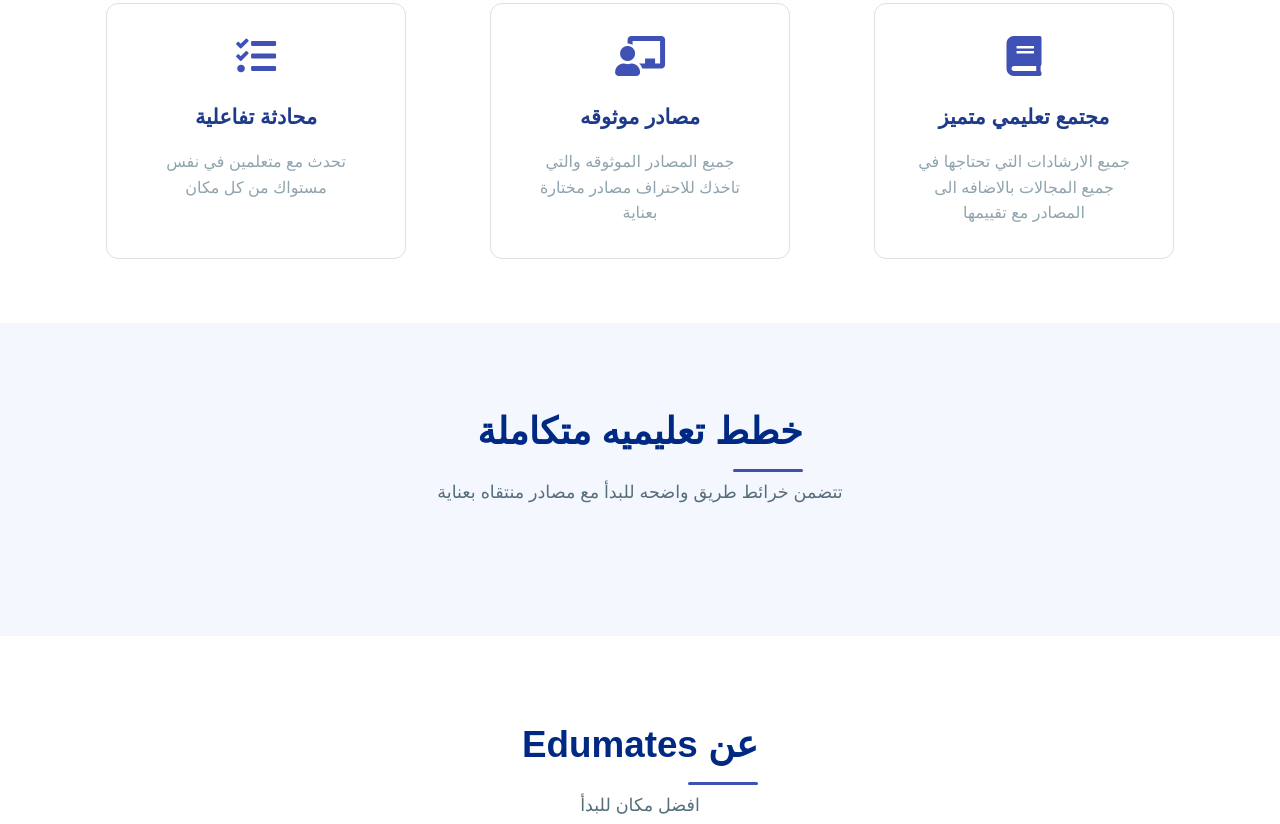
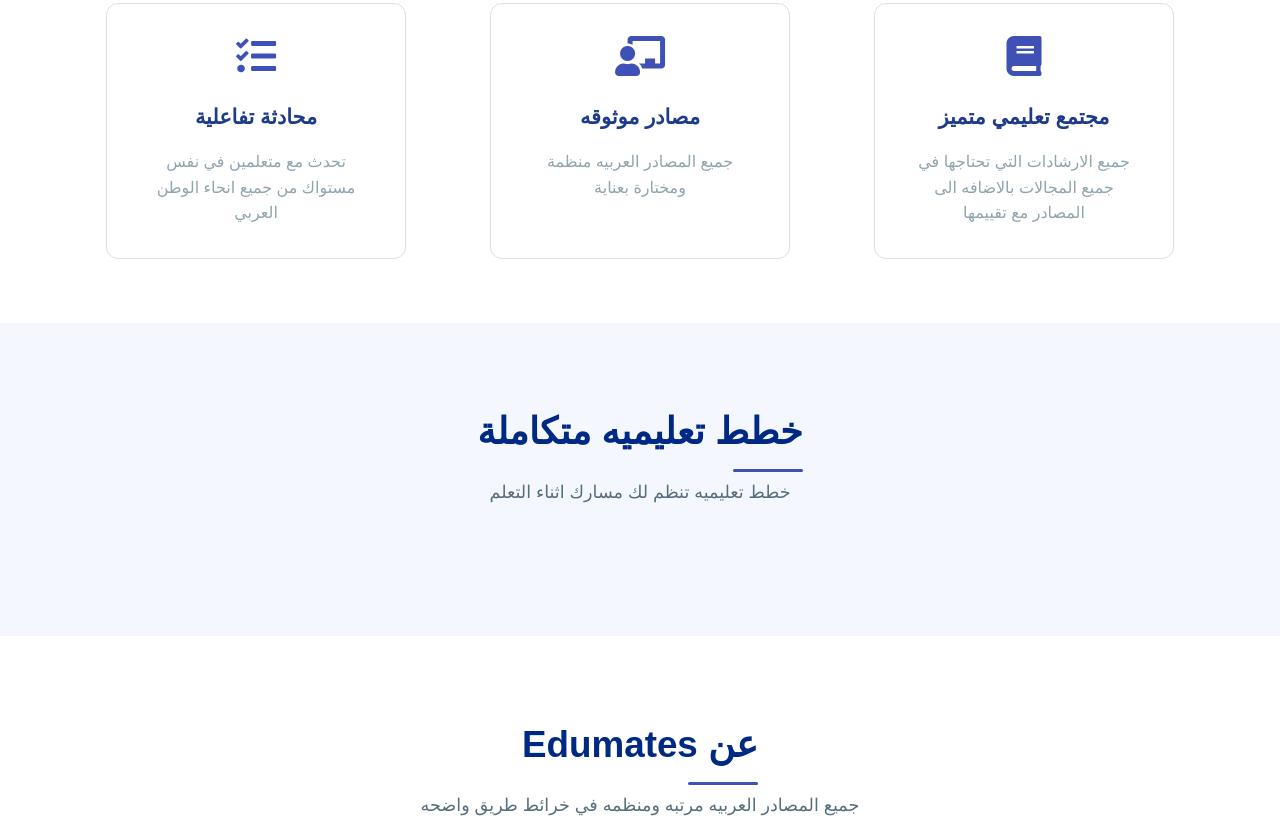
Before and after one commit to edumates/edumates, a plain HTML site: page index.html in a window 1280 px wide. Shown: the part 845-1669 px from the top of the page. Drawn offline with Linux system fonts and the light colour scheme.

Commit message:
Update index.html

```diff
--- a/index.html
+++ b/index.html
@@ -31,7 +31,7 @@
     <section class="hero-section">
         <div class="hero-content">
             <h1 class="hero-title"> افضل طريقة للبدأ-Edumates</h1>
-            <p class="hero-subtitle"> افضل المصادر والخرائط </p>
+            <p class="hero-subtitle"> افضل المصادر العربيه مرتبه ومقيمه يتم تحديثها دوريا</p>
             <a href="courses-page/courses.html" class="btn primary-btn">ابدأ الان مجانا</a>
         </div>
         <div class="hero-image">
@@ -48,26 +48,26 @@
         <div class="feature-card">
             <i class="fas fa-chalkboard-teacher feature-icon"></i>
             <h3 class="feature-title">مصادر موثوقه</h3>
-            <p class="feature-desc"> جميع المصادر الموثوقه والتي تاخذك للاحتراف مصادر مختارة بعناية</p>
+            <p class="feature-desc">جميع المصادر العربيه منظمة ومختارة بعناية</p>
         </div>
         <div class="feature-card">
             <i class="fas fa-tasks feature-icon"></i>
             <h3 class="feature-title">محادثة تفاعلية</h3>
-            <p class="feature-desc">تحدث مع متعلمين في نفس مستواك من كل مكان</p>
+            <p class="feature-desc">تحدث مع متعلمين في نفس مستواك من جميع انحاء الوطن العربي</p>
         </div>
     </section>
 
     <section id="courses" class="courses-section">
         <div class="section-header">
             <h2>خطط تعليميه متكاملة </h2>
-            <p>تتضمن خرائط طريق واضحه للبدأ مع مصادر منتقاه بعناية</p>
+            <p>خطط تعليميه تنظم لك مسارك اثناء التعلم</p>
         </div>
     </section>
 
     <section id="about" class="about-section">
         <div class="section-header">
             <h2>عن Edumates</h2>
-            <p>افضل مكان للبدأ</p>
+            <p>جميع المصادر العربيه مرتبه ومنظمه في خرائط طريق واضحه</p>
         </div>
     </section>
 
```
